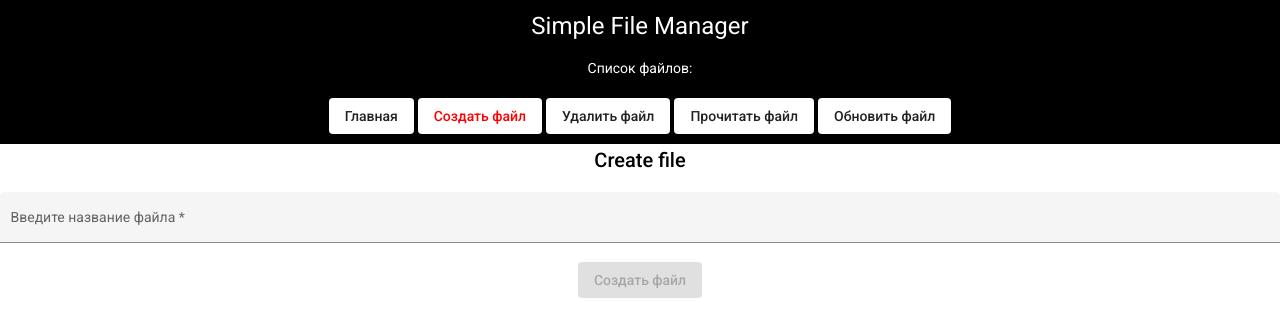
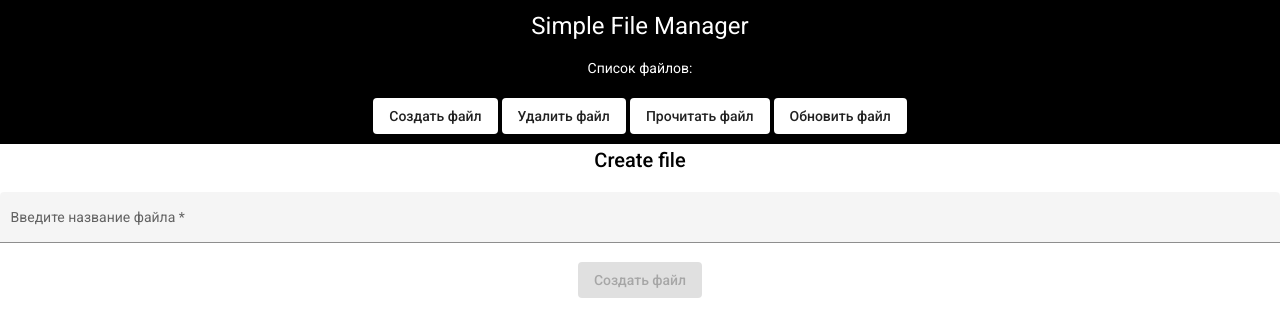
Before and after one commit to VladUgarov/SimpleFileManagerAngular, an Angular app: page /create in a window 1280 px wide. Shown: the top 336 px of the page. Built offline with nearby package versions, Linux system fonts and the light colour scheme; no server answers.

Commit message:
refactoring code

```diff
--- a/src/app/app-routing.module.ts
+++ b/src/app/app-routing.module.ts
@@ -6,6 +6,7 @@ const appRoutes: Routes = [
   { path: 'delete', loadChildren: () => import('./layout/delete/delete.module').then(m => m.DeleteModule) },
   { path: 'read', loadChildren: () => import('./layout/read/read.module').then(m => m.ReadModule) },
   { path: 'update', loadChildren: () => import('./layout/update/update.module').then(m => m.UpdateModule) },
+  { path: '**', redirectTo: '/create' },
 ];
 
 @NgModule({
--- a/src/app/app.module.ts
+++ b/src/app/app.module.ts
@@ -18,9 +18,9 @@ import { AppRoutingModule } from './app-routing.module';
     BrowserModule,
     HttpClientModule,
     BrowserAnimationsModule,
+    CommonModule,
     MatButtonModule,
     AppRoutingModule,
-    CommonModule,
   ],
   providers: [HttpService],
   bootstrap: [AppComponent],
--- /dev/null
+++ b/src/app/enum/url.enum.ts
@@ -0,0 +1,6 @@
+export enum UrlEnum {
+  CREATE = '/create',
+  UPDATE = '/update',
+  READ = '/read',
+  DELETE = '/delete',
+}
--- a/src/app/layout/header/header.component.html
+++ b/src/app/layout/header/header.component.html
@@ -1,9 +1,8 @@
 <div class="header">
   <h1>Simple File Manager</h1>
     <div class="fileList" id="serverResponse">Список файлов: {{list$ | async}}</div>
-  <button mat-flat-button type="button" routerLink="/" routerLinkActive="active" [routerLinkActiveOptions]="{exact:true}">Главная</button>
-  <button mat-flat-button type="button" routerLink="/create" routerLinkActive="active" >Создать файл</button>
-  <button mat-flat-button type="button" routerLink="/delete" routerLinkActive="active">Удалить файл</button>
-  <button mat-flat-button type="button" routerLink="/read" routerLinkActive="active">Прочитать файл</button>
-  <button mat-flat-button type="button" routerLink="/update" routerLinkActive="active">Обновить файл</button>
+  <button mat-flat-button type="button" (click)="navigateTo(URL_CONST.CREATE)">Создать файл</button>
+  <button mat-flat-button type="button" (click)="navigateTo(URL_CONST.DELETE)">Удалить файл</button>
+  <button mat-flat-button type="button" (click)="navigateTo(URL_CONST.READ)">Прочитать файл</button>
+  <button mat-flat-button type="button" (click)="navigateTo(URL_CONST.UPDATE)">Обновить файл</button>
 </div>
--- a/src/app/layout/header/header.component.ts
+++ b/src/app/layout/header/header.component.ts
@@ -3,7 +3,9 @@ import {
 } from '@angular/core';
 import { Subject } from 'rxjs';
 import { takeUntil } from 'rxjs/operators';
+import { Router } from '@angular/router';
 import { FileService } from '../../services/file.service';
+import { UrlEnum } from '../../enum/url.enum';
 
 @Component({
   selector: 'app-header',
@@ -13,9 +15,12 @@ import { FileService } from '../../services/file.service';
 })
 export class HeaderComponent implements OnInit, OnDestroy {
   public list$ = this.fileService.filesList$;
+  public URL_CONST = { ...UrlEnum };
+  public urlState: UrlEnum;
 
   constructor(
     private fileService: FileService,
+    private router: Router,
   ) {}
 
   private destroyStream$: Subject<any> = new Subject();
@@ -31,4 +36,9 @@ export class HeaderComponent implements OnInit, OnDestroy {
     this.destroyStream$.next();
     this.destroyStream$.complete();
   }
+
+  navigateTo(url: UrlEnum): void {
+    this.router.navigate([url]);
+    this.urlState = url;
+  }
 }
--- a/tsconfig.json
+++ b/tsconfig.json
@@ -2,7 +2,7 @@
 {
   "compileOnSave": false,
   "compilerOptions": {
-    "baseUrl": "./",
+    "baseUrl": "src",
     "outDir": "./dist/out-tsc",
     "forceConsistentCasingInFileNames": true,
     "strict": true,
```
Also changed, not shown: 1 other file (tests, documents, lock files or other folders).
